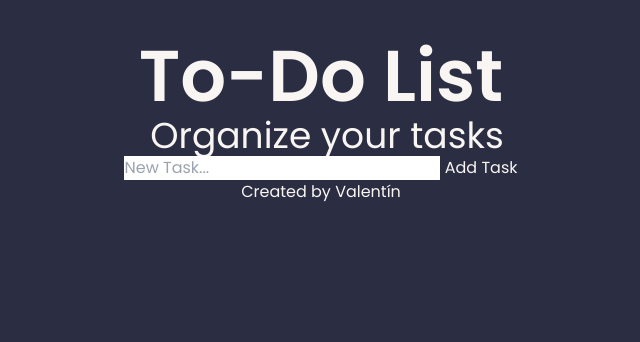
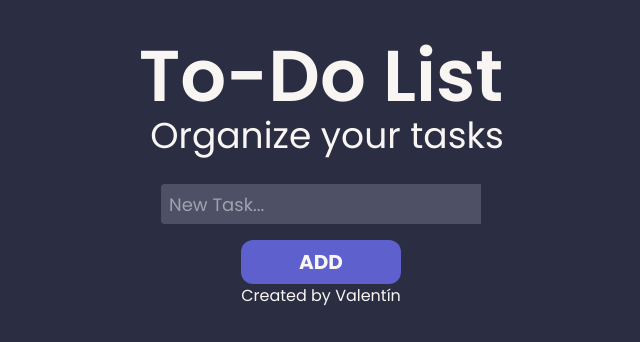
Before and after one commit to valentyyyyn/todoList, a website: page src/index.html in a window 1280 px wide. Shown: the whole page, without its empty margins (319-959 px from the left). Drawn offline with Linux system fonts and the light colour scheme; a web font is replaced by a local one.

Commit message:
styles for inputs and buttons

```diff
--- a/src/index.html
+++ b/src/index.html
@@ -21,11 +21,21 @@
         <h2 class="text-4xl ml-3 mt-1">Organize your tasks</h2>
     </header>
     <!--tasks section-->
-    <main>
-        <input placeholder="New Task..." aria-required="true" minlength="5" type="text" id="task_input">
-        <button type="submit" id="add_task_button">Add Task</button>
+    <main class="flex flex-col justify-center items-center mt-7">
+
+        <input placeholder="New Task..." aria-required="true" minlength="5" type="text" id="task_input"
+        class="w-80 h-10 p-2 text-lg bg-[#4E5166] text-[#f8f5f2] rounded-s border-none focus:outline-none">
+
+        <button
+        type="submit"
+         id="add_task_button"
+         class="mt-4 w-40 h-11 bg-[#5E60CE] font-bold text-xl text-[#f8f5f2] rounded-xl border-none">
+            ADD
+        </button>
+
         <div id="task_container">
         </div>
+
     </main>
     <footer id="footer">
         <p>
```
Also changed, not shown: src/output.css.
